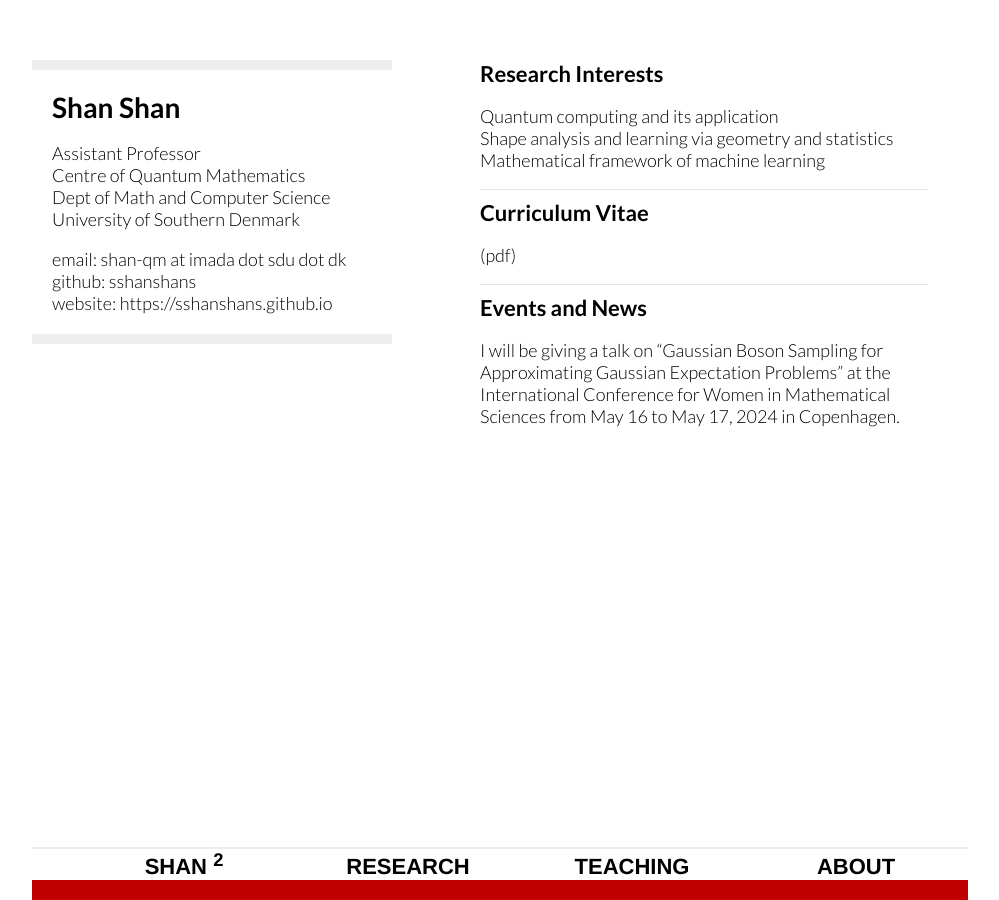
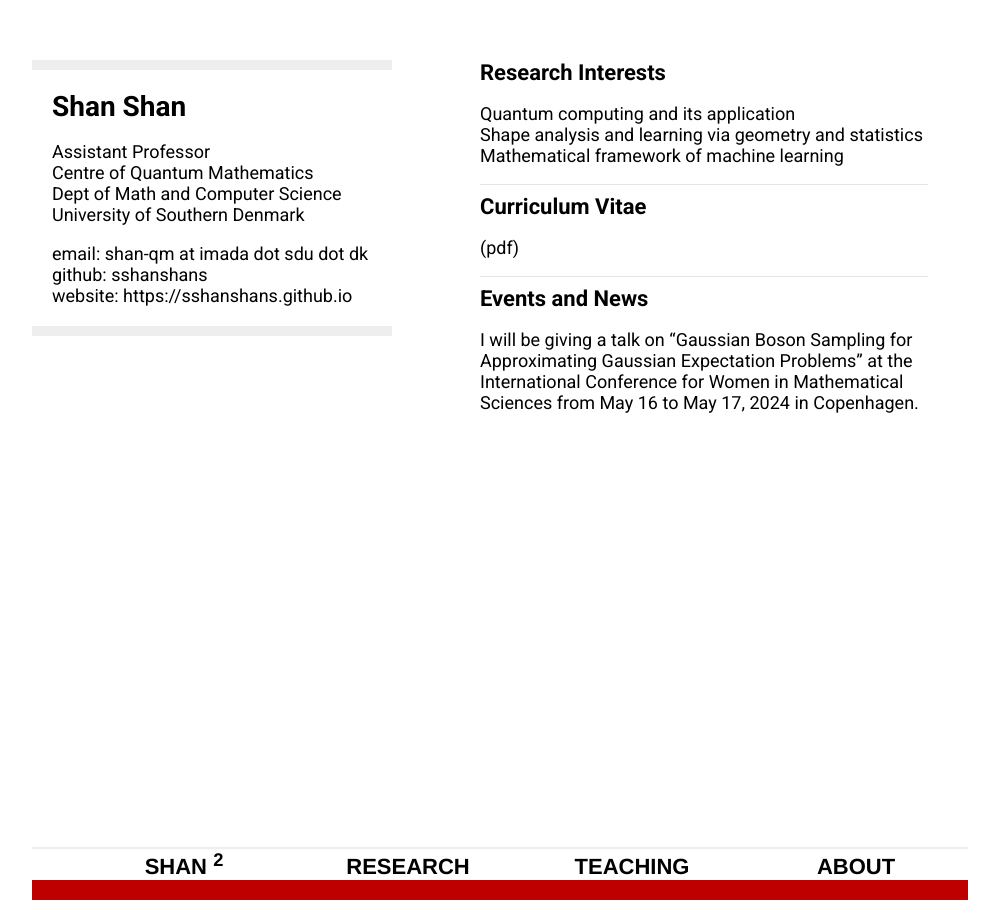
Before and after one commit to sshanshans/sshanshans.github.io, a Jekyll site: the page built from index.md, in a window 1280 px wide. Shown: the whole page, without its empty margins (160-1159 px from the left). Built offline with Jekyll 4.4.1, drawn with Linux system fonts in a browser that asks for light colours.

Commit message:
Update main.css

```diff
--- a/css/main.css
+++ b/css/main.css
@@ -1,8 +1,8 @@
-@import url(https://fonts.googleapis.com/css?family=Lato:300italic,700italic,300,700);
+@import url('https://fonts.googleapis.com/css2?family=Roboto:ital,wght@0,100;0,300;0,400;0,500;0,700;0,900;1,100;1,300;1,400;1,500;1,700;1,900&display=swap');
 
 body {
     margin: 60px auto;
-    font:18px Lato, "Verdana",  Arial, Helvetica, sans-serif;
+    font:18px Roboto;
     color: #000;
     width:70%
 }
```
